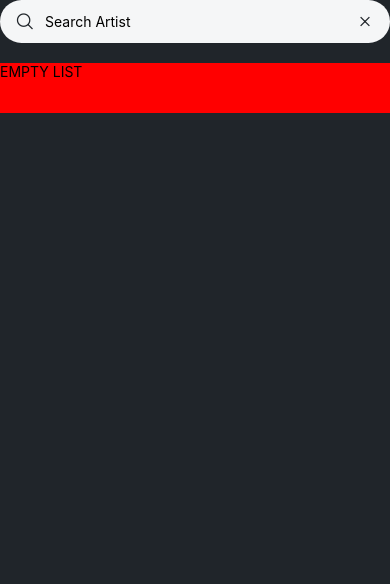
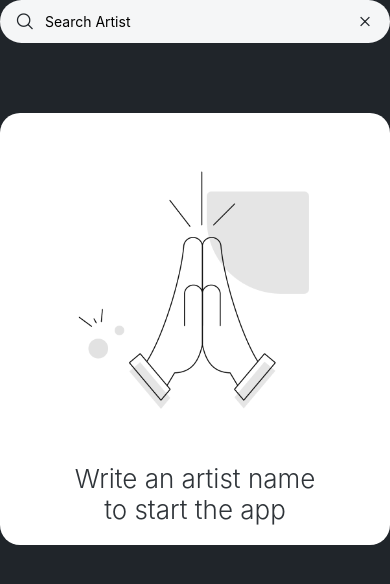
Before and after one commit to jte0711/Kuncie-Coding-Challenge, a React Native app: screen / in a window 390 px wide. Shown: the top 584 px of the page. Built offline with nearby package versions, Linux system fonts and the light colour scheme.

Commit message:
Add empty state

```diff
--- a/src/screens/MainScreen.tsx
+++ b/src/screens/MainScreen.tsx
@@ -1,7 +1,7 @@
 import React, { useState } from "react";
 import styled from "styled-components/native";
 
-import { FlatList, StatusBar, View, Text } from "react-native";
+import { FlatList, StatusBar, Image } from "react-native";
 import axios from "axios";
 
 import Searchbar from "@app/components/Searchbar";
@@ -68,9 +68,14 @@ const MainScreen = () => {
             paddingBottom: currentSong.trackName !== "" ? 100 : 0,
           }}
           ListEmptyComponent={() => (
-            <View style={{ width: "100%", height: 50, backgroundColor: "red" }}>
-              <Text>EMPTY LIST</Text>
-            </View>
+            <EmptyWrapper>
+              <EmptyPlaceholderImage
+                source={require("../../assets/Welcome.png")}
+              />
+              <EmptyPlaceholderText numberOfLines={2}>
+                Write an artist name to start the app
+              </EmptyPlaceholderText>
+            </EmptyWrapper>
           )}
           renderItem={({ item }) => {
             return (
@@ -111,6 +116,29 @@ const MainScreen = () => {
   );
 };
 
+const EmptyWrapper = styled.View`
+  width: 100%;
+  margin-top: 50px;
+  justify-content: center;
+  align-items: center;
+  background-color: ${({ theme }) => theme.white};
+  border-radius: 20px;
+`;
+
+const EmptyPlaceholderText = styled.Text`
+  color: ${({ theme }) => theme.lightBackground};
+  font-size: 26px;
+  font-weight: 300;
+  max-width: 250px;
+  text-align: center;
+  padding-bottom: 20px;
+`;
+
+const EmptyPlaceholderImage = styled.Image`
+  width: 250px;
+  height: 350px;
+`;
+
 const StyledSearchbar = styled(Searchbar)`
   margin-bottom: 20px;
 `;
```
Also changed, not shown: assets/Welcome.png (added).
